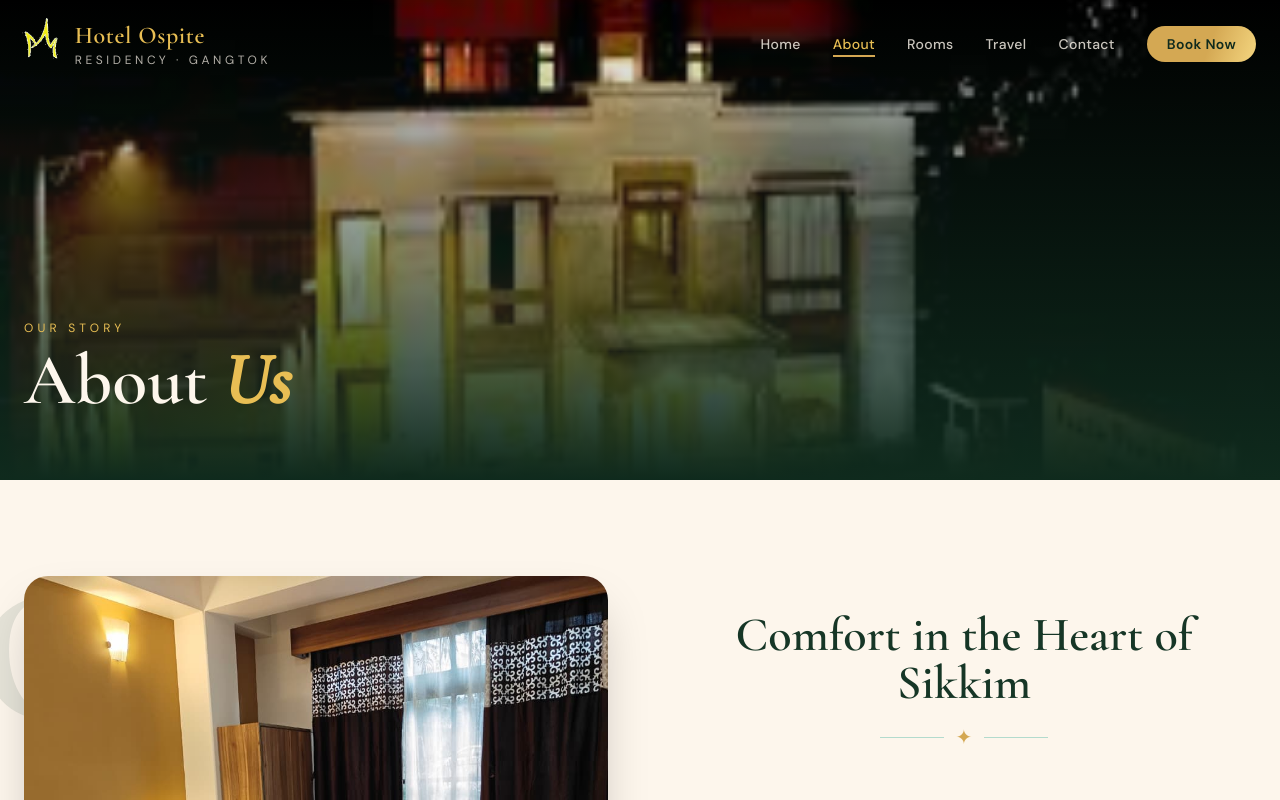
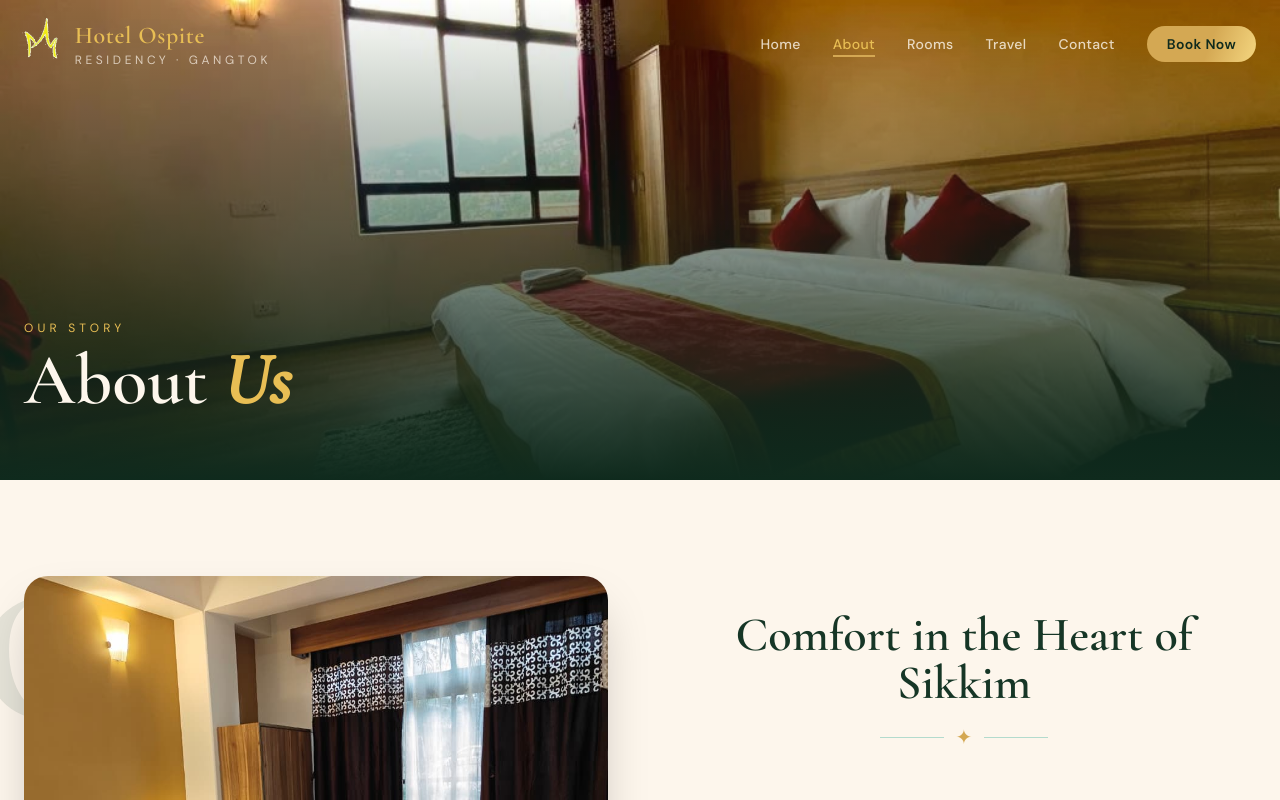
Before and after one commit to sh1eldtdech/Ospite-Residency, a React (Vite) app: page /about in a window 1280 px wide. Shown: the top 800 px of the page. Built offline with nearby package versions, Linux system fonts and the light colour scheme; a web font is replaced by a local one.

Commit message:
Refactor code structure for improved readability and maintainability

```diff
--- a/src/pages/About.jsx
+++ b/src/pages/About.jsx
@@ -19,7 +19,7 @@ export default function About() {
       <section
         className="relative h-[60vh] flex items-end pb-16 px-6"
         style={{
-          backgroundImage: "url('/hotel/about.jfif.jpeg')",
+          backgroundImage: "url('/hotel/home.webp')",
           backgroundSize: 'cover',
           backgroundPosition: 'center',
         }}
```
Also changed, not shown: public/hotel/image.png (added).
